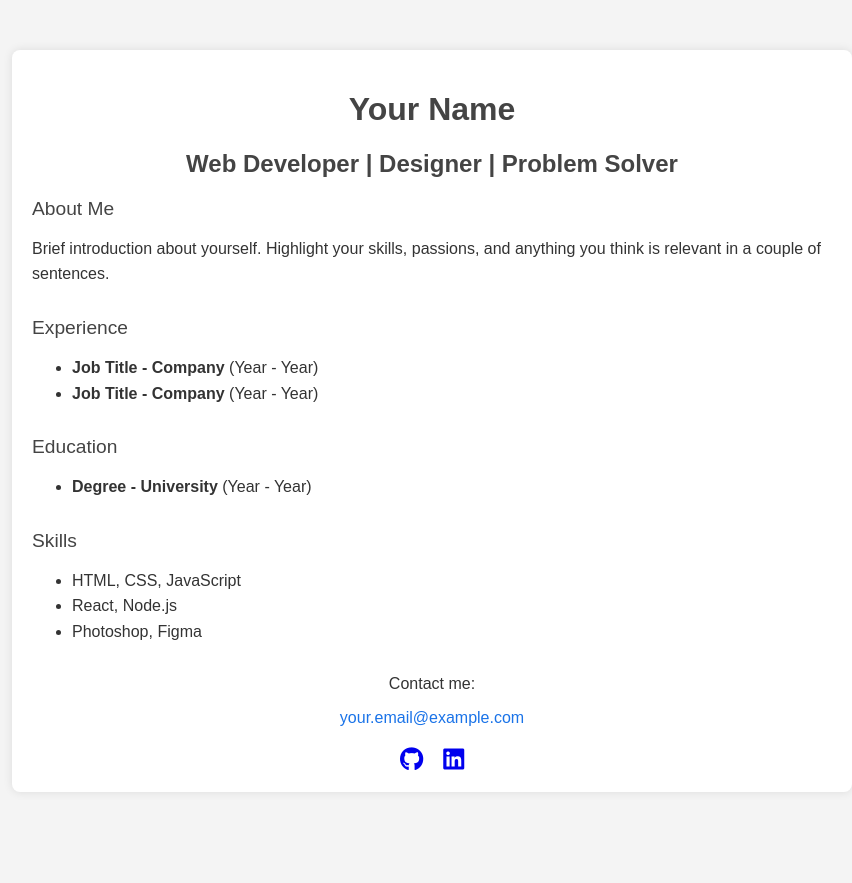
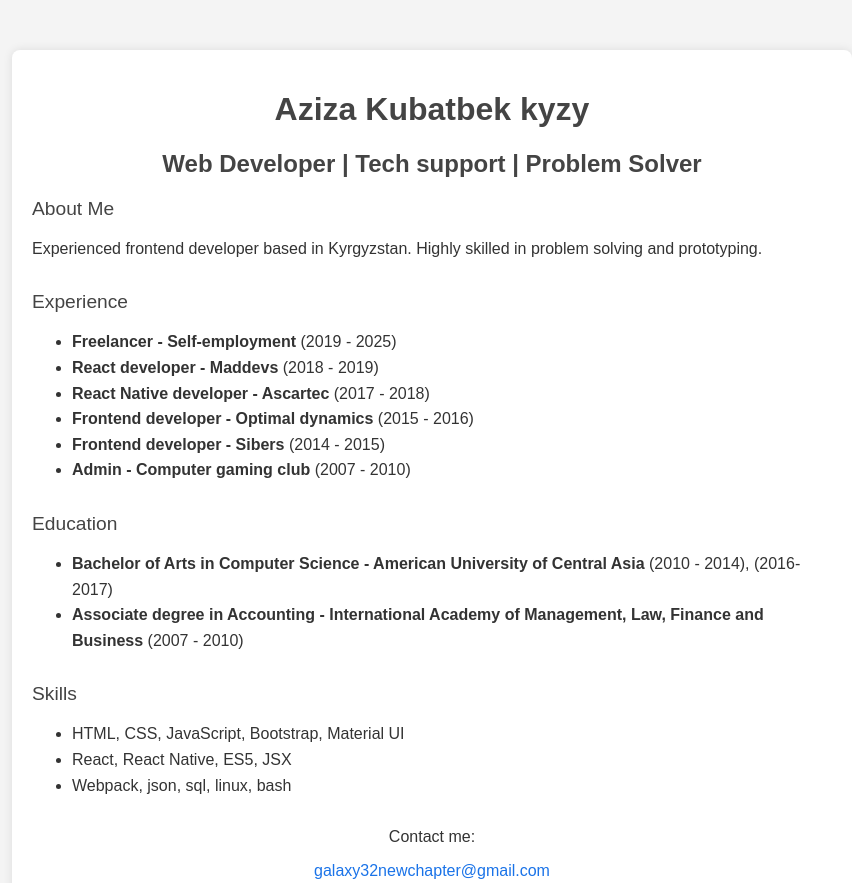
Before and after one commit to azizakubatwork/azizakubatwork.github.io, a plain HTML site: page index.html in a window 1280 px wide. Shown: the top 883 px of the page, without its empty margins (208-1060 px from the left). Before the commit the page ends 842 px from the top, so only its background shows below. Drawn offline with Linux system fonts and the light colour scheme.

Commit message:
edit content

```diff
--- a/index.html
+++ b/index.html
@@ -4,7 +4,7 @@
     <meta charset="UTF-8">
     <meta name="viewport" content="width=device-width, initial-scale=1.0">
     <meta http-equiv="X-UA-Compatible" content="ie=edge">
-    <title>Your Name - CV</title>
+    <title>Aziza Kubatbek kyzy - CV</title>
     <link rel="stylesheet" href="https://cdnjs.cloudflare.com/ajax/libs/font-awesome/6.0.0-beta3/css/all.min.css">
     <style>
         body {
@@ -81,13 +81,14 @@
 <body>
 
     <div class="container">
-        <h1>Your Name</h1>
-        <h2>Web Developer | Designer | Problem Solver</h2>
+        <h1>Aziza Kubatbek kyzy</h1>
+        <h2>Web Developer | Tech support | Problem Solver</h2>
 
         <div class="section">
             <div class="section-title">About Me</div>
             <div class="section-content">
-                <p>Brief introduction about yourself. Highlight your skills, passions, and anything you think is relevant in a couple of sentences.</p>
+                <p>Experienced frontend developer based in Kyrgyzstan.
+                    Highly skilled in problem solving and prototyping.</p>
             </div>
         </div>
 
@@ -95,9 +96,12 @@
             <div class="section-title">Experience</div>
             <div class="section-content">
                 <ul>
-                    <li><strong>Job Title - Company</strong> (Year - Year)</li>
-                    <li><strong>Job Title - Company</strong> (Year - Year)</li>
-                    <!-- Add more experience here -->
+                    <li><strong>Freelancer - Self-employment</strong> (2019 - 2025)</li>
+                    <li><strong>React developer - Maddevs</strong> (2018 - 2019)</li>
+                    <li><strong>React Native developer - Ascartec</strong> (2017 - 2018)</li>
+                    <li><strong>Frontend developer - Optimal dynamics</strong> (2015 - 2016)</li>
+                    <li><strong>Frontend developer - Sibers</strong> (2014 - 2015)</li>
+                    <li><strong>Admin - Computer gaming club</strong> (2007 - 2010)</li>
                 </ul>
             </div>
         </div>
@@ -106,8 +110,8 @@
             <div class="section-title">Education</div>
             <div class="section-content">
                 <ul>
-                    <li><strong>Degree - University</strong> (Year - Year)</li>
-                    <!-- Add more education details -->
+                    <li><strong>Bachelor of Arts in Computer Science - American University of Central Asia</strong> (2010 - 2014), (2016-2017)</li>
+                    <li><strong>Associate degree in Accounting - International Academy of Management, Law, Finance and Business</strong> (2007 - 2010)</li>
                 </ul>
             </div>
         </div>
@@ -116,22 +120,21 @@
             <div class="section-title">Skills</div>
             <div class="section-content">
                 <ul>
-                    <li>HTML, CSS, JavaScript</li>
-                    <li>React, Node.js</li>
-                    <li>Photoshop, Figma</li>
-                    <!-- Add more skills -->
+                    <li>HTML, CSS, JavaScript, Bootstrap, Material UI</li>
+                    <li>React, React Native, ES5, JSX</li>
+                    <li>Webpack, json, sql, linux, bash</li>
                 </ul>
             </div>
         </div>
 
         <div class="contact-info">
             <p>Contact me:</p>
-            <p><a href="mailto:your.email@example.com">your.email@example.com</a></p>
+            <p><a href="mailto:galaxy32newchapter@gmail.com">galaxy32newchapter@gmail.com</a></p>
         </div>
 
         <div class="social-links">
-            <a href="https://github.com/yourusername" target="_blank"><i class="fab fa-github"></i></a>
-            <a href="https://linkedin.com/in/yourusername" target="_blank"><i class="fab fa-linkedin"></i></a>
+            <a href="https://github.com/azizakubatwork" target="_blank"><i class="fab fa-github"></i></a>
+            <a href="https://t.me/azizakubatwork" target="_blank"><i class="fab fa-telegram"></i></a>
         </div>
     </div>
 
```
